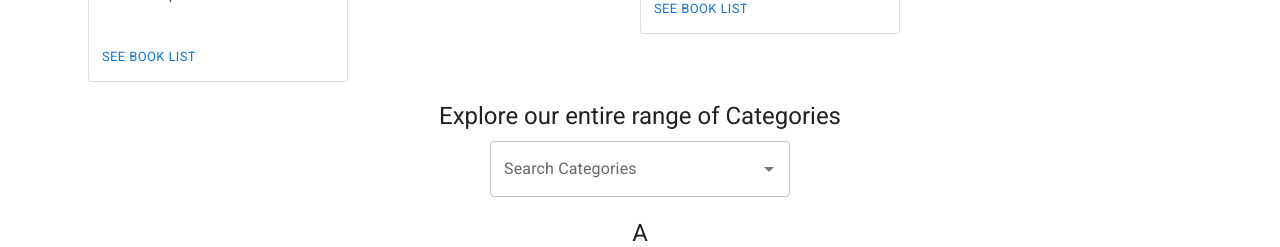
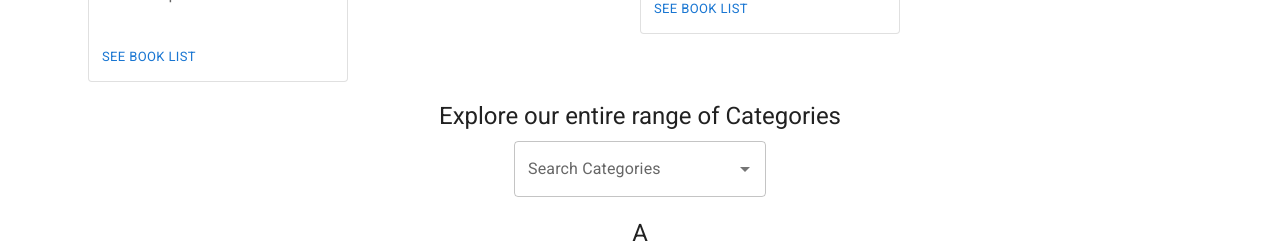
Before and after one commit to pmallige-dev/React-Books-Explorer, a React (Create React App) app: page / in a window 1280 px wide. Shown: the part 1460-1707 px from the top of the page. Built offline with nearby package versions, Linux system fonts and the light colour scheme; a web font is replaced by a local one.

Commit message:
Resized Category search

```diff
--- a/src/components/categorySearchAndAutoComplete/CategorySearchAndAutoComplete.component.jsx
+++ b/src/components/categorySearchAndAutoComplete/CategorySearchAndAutoComplete.component.jsx
@@ -1,5 +1,5 @@
 import { allCategories } from "../../data/allCategories";
-import { Autocomplete, Container, TextField } from "@mui/material";
+import { Autocomplete, Container, FormControl, TextField } from "@mui/material";
 import { useState } from "react";
 import { useNavigate } from "react-router";
 import { useContext } from "react";
@@ -32,10 +32,12 @@ const CategorySearchAndAutoComplete = () => {
                 onChange={onChangeHandler}
                 renderInput={
                     (params) =>
-                        <TextField
-                            {...params}
-                            label="Search Categories"
-                        />
+                        <Container align="center">
+                            <TextField
+                                {...params}
+                                label="Search Categories"
+                            />
+                        </Container>
                 }
             />
         </Container>
```
